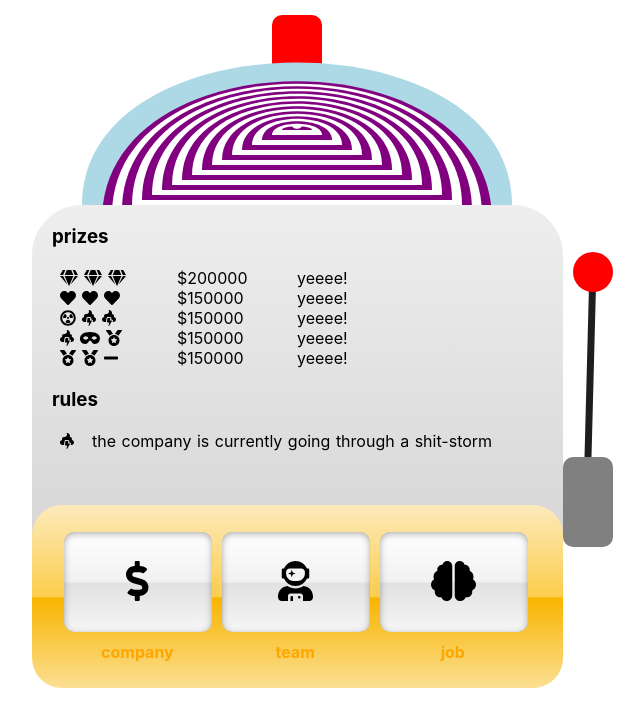
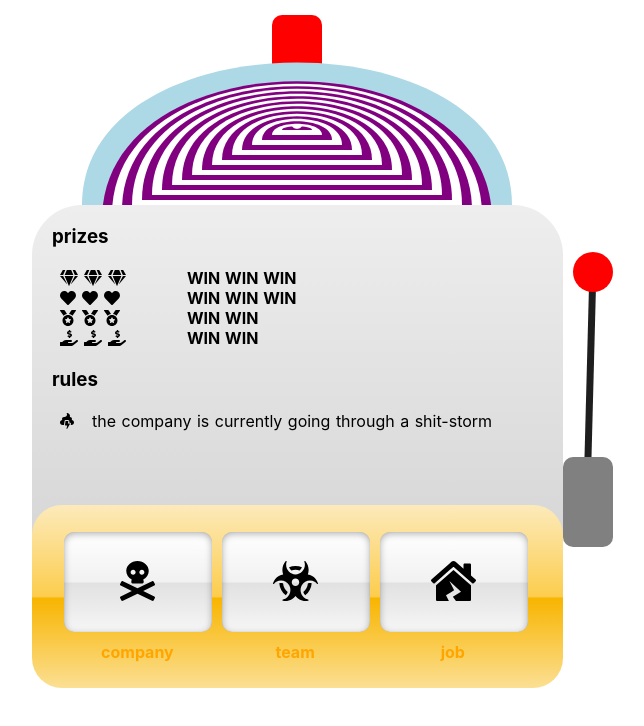
Before and after one commit to maninkari/jobgamble, a Nuxt app: page /game in a window 1280 px wide. Shown: the top 726 px of the page, without its empty margins (313-957 px from the left). Built offline with nearby package versions, Linux system fonts and the light colour scheme.

Commit message:
prizes changes

```diff
--- a/components/prize.vue
+++ b/components/prize.vue
@@ -3,8 +3,8 @@
         p
             span(v-for="ic in icons")
                 font-awesome-icon(:icon="ic")
-        p {{prize}}
-        p {{comment}}
+        //- p.num(v-if="!!prize") {{prize}}
+        p.note(v-if="!!note") {{note}}
 </template>
 
 <script>
@@ -26,7 +26,7 @@ export default {
       type: String,
       default: ''
     },
-    comment: {
+    note: {
       type: String,
       default: ''
     }
@@ -36,9 +36,14 @@ export default {
 
 <style scoped>
 .prize p {
-  width: 120px;
+  width: 130px;
   display: inline-block;
   padding: 0px 10px 0px 5px;
+  font-weight: bold;
+}
+
+.prize .num {
+  text-align: right;
 }
 
 .prize p span {
--- a/components/tragamonedas.vue
+++ b/components/tragamonedas.vue
@@ -18,40 +18,17 @@
           h3 prizes
           br
           prize(
-            :icons="[company[0], team[0], job[0]]"
-            prize="$200000"
-            comment="yeeee!"
-          )
-
-          prize(
-            :icons="[company[1], team[1], job[1]]"
-            prize="$150000"
-            comment="yeeee!"
-          )
-
-          prize(
-            :icons="[company[2], team[2], job[2]]"
-            prize="$150000"
-            comment="yeeee!"
-          )
-
-          prize(
-            :icons="[company[3], team[3], job[3]]"
-            prize="$150000"
-            comment="yeeee!"
-          )
-
-          prize(
-            :icons="[company[4], team[4], dash]"
-            prize="$150000"
-            comment="yeeee!"
+            v-for="p in prizes"
+            :icons="p.combination"
+            :prize="p.prize"
+            :note="p.note"
           )
 
           br
           h3 rules
           br
           rule(
-            :icon="company[3]"
+            :icon="company[7]"
             comment="the company is currently going through a shit-storm"
           )
         .group
@@ -74,24 +51,34 @@
 import { FontAwesomeIcon } from '@fortawesome/vue-fontawesome'
 import { TimelineMax, Bounce } from 'gsap'
 import {
+  faBiohazard,
+  faBrain,
   faGem,
+  faHandHoldingUsd,
+  faHatWizard,
   faHeart,
-  faRadiationAlt,
+  faHouseDamage,
+  faJournalWhills,
+  faLeaf,
+  faMask,
+  faMedal,
+  faMinus,
+  faPeace,
   faPooStorm,
-  faMask,
-  faHatWizard,
-  faJedi,
-  faUserAstronaut,
+  faPray,
+  faRadiation,
   faSave,
-  faDollarSign,
-  faHouseDamage,
-  faBrain,
-  faMedal,
-  faMinus
+  faSpaceShuttle,
+  faSkullCrossbones,
+  faUserAstronaut
 } from '@fortawesome/free-solid-svg-icons'
+import Prize from '@/components/prize'
 import Reel from '@/components/reel'
-import Prize from '@/components/prize'
 import Rule from '@/components/rule'
+
+FontAwesomeIcon.config = {
+  autoAddCss: false
+}
 
 export default {
   name: 'Tragamonedas',
@@ -108,25 +95,65 @@ export default {
       company: [
         faGem,
         faHeart,
-        faRadiationAlt,
+        faMedal,
+        faHandHoldingUsd,
+        faPeace,
+        faSpaceShuttle,
+        faLeaf,
         faPooStorm,
-        faMedal,
-        faMedal,
-        faDollarSign
+        faRadiation,
+        faSkullCrossbones
       ],
       team: [
         faGem,
         faHeart,
+        faMedal,
+        faHandHoldingUsd,
+        faHatWizard,
+        faUserAstronaut,
+        faJournalWhills,
         faPooStorm,
         faMask,
+        faBiohazard
+      ],
+      job: [
+        faGem,
+        faHeart,
         faMedal,
-        faHatWizard,
-        faJedi,
-        faUserAstronaut
+        faHandHoldingUsd,
+        faBrain,
+        faUserAstronaut,
+        faSave,
+        faPooStorm,
+        faPray,
+        faHouseDamage
       ],
-      job: [faGem, faHeart, faPooStorm, faMedal, faSave, faHouseDamage, faBrain]
+      prizes: [
+        {
+          combination: [faGem, faGem, faGem],
+          prize: "1'000'000",
+          note: 'WIN WIN WIN'
+        },
+        {
+          combination: [faHeart, faHeart, faHeart],
+          prize: "729'000",
+          note: 'WIN WIN WIN'
+        },
+        {
+          combination: [faMedal, faMedal, faMedal],
+          prize: "512'000",
+          note: 'WIN WIN'
+        },
+        {
+          combination: [faHandHoldingUsd, faHandHoldingUsd, faHandHoldingUsd],
+          prize: 512000,
+          note: 'WIN WIN'
+        }
+      ]
     }
   },
+
+  mounted() {},
 
   methods: {
     run() {
@@ -141,15 +168,17 @@ export default {
       )
 
       const purples = document.getElementsByClassName('purple')
-      const tl = new TimelineMax()
+      const timeline = new TimelineMax()
 
-      tl.to(purples, t, {
-        fill: 'lavender',
-        ease: Bounce.easeInOut
-      }).to(purples, 0.5, {
-        fill: 'purple',
-        ease: Bounce.easeInOut
-      })
+      timeline
+        .to(purples, t, {
+          fill: 'lavender',
+          ease: Bounce.easeInOut
+        })
+        .to(purples, 0.5, {
+          fill: 'purple',
+          ease: Bounce.easeInOut
+        })
     }
   }
 }
--- a/nuxt.config.js
+++ b/nuxt.config.js
@@ -23,7 +23,7 @@ export default {
   /*
    ** Global CSS
    */
-  css: [],
+  css: ['@fortawesome/fontawesome-svg-core/styles.css'],
   /*
    ** Plugins to load before mounting the App
    */
```
